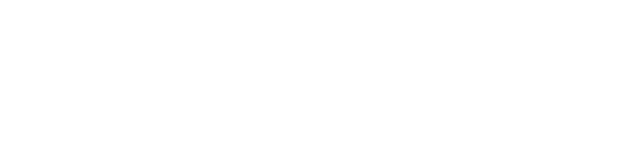
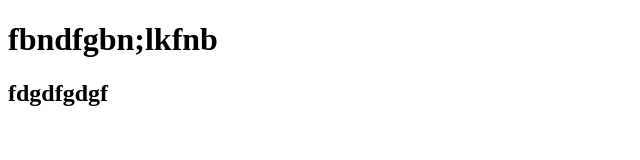
Before and after one commit to Master210/test_1, a plain HTML site: page index.html in a window 1280 px wide. Shown: the whole page, without its empty margins (0-640 px from the left). Drawn offline with Linux system fonts and the light colour scheme.

Commit message:
new commit

```diff
--- a/index.html
+++ b/index.html
@@ -6,6 +6,7 @@
     <title>Document</title>
 </head>
 <body>
-
+<h1>fbndfgbn;lkfnb</h1>
+<h2>fdgdfgdgf</h2>
 </body>
 </html>
```
